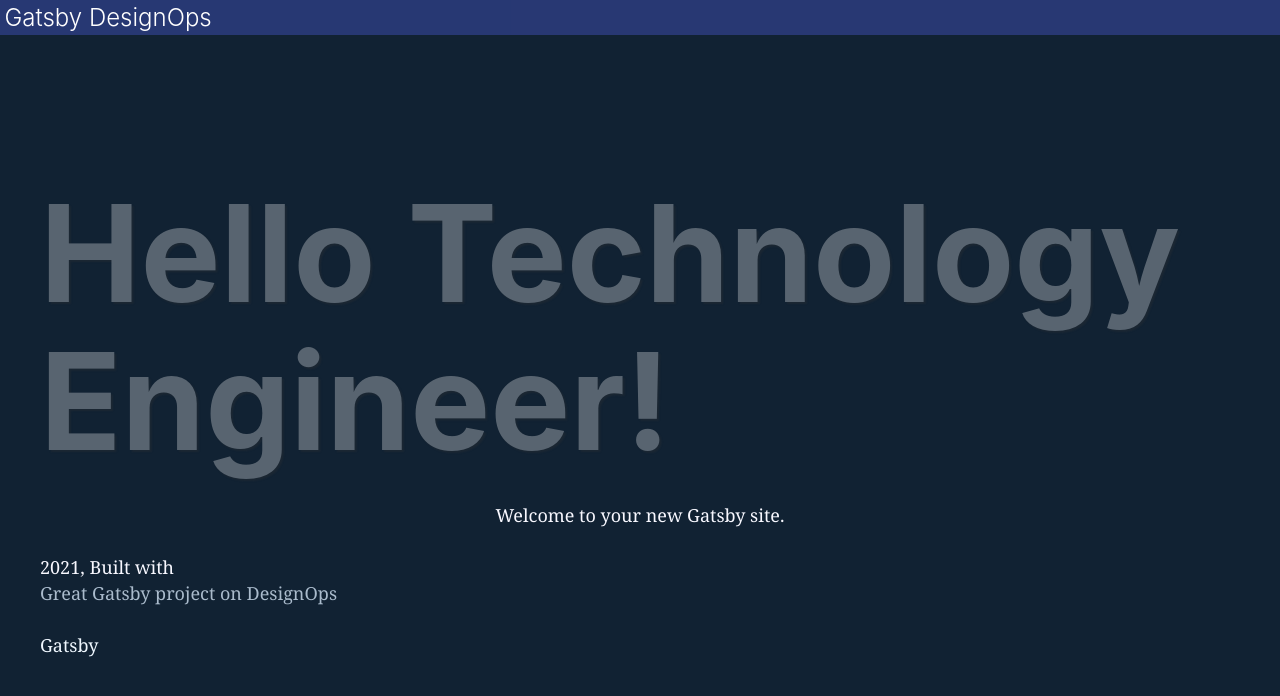
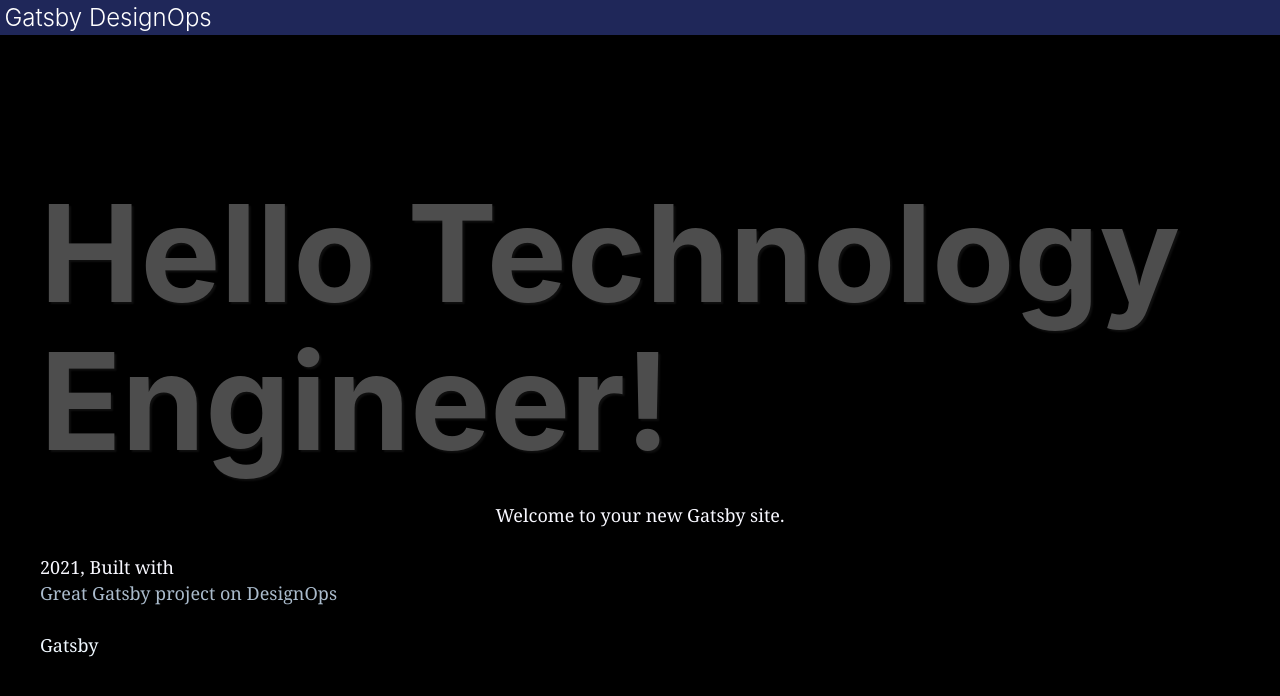
Before and after one commit to BoxPistols/post-gatsby, a Gatsby site: page / in a window 1280 px wide. Built offline with nearby package versions, Linux system fonts and the light colour scheme; Gatsby itself is replaced by a stand-in of ours.

Commit message:
re Styling 2

```diff
--- a/src/components/layout.css
+++ b/src/components/layout.css
@@ -8,18 +8,19 @@ html {
     font: 112.5%/1.45em georgia, serif, sans-serif;
     overflow-y: scroll;
     box-sizing: border-box;
+    background-color: #000;
+    z-index: 0;
 }
 body {
     margin: 0;
     -webkit-font-smoothing: antialiased;
     -moz-osx-font-smoothing: grayscale;
-    color: hsla(0, 0%, 0%, 0.8);
+    /* color: hsla(0, 0%, 0%, 0.8); */
     font-family: georgia, serif;
     font-weight: normal;
     word-wrap: break-word;
     font-kerning: normal;
     font-feature-settings: 'kern', 'liga', 'clig', 'calt';
-    background-color: #123;
     color: ghostwhite;
 }
 article,
```
